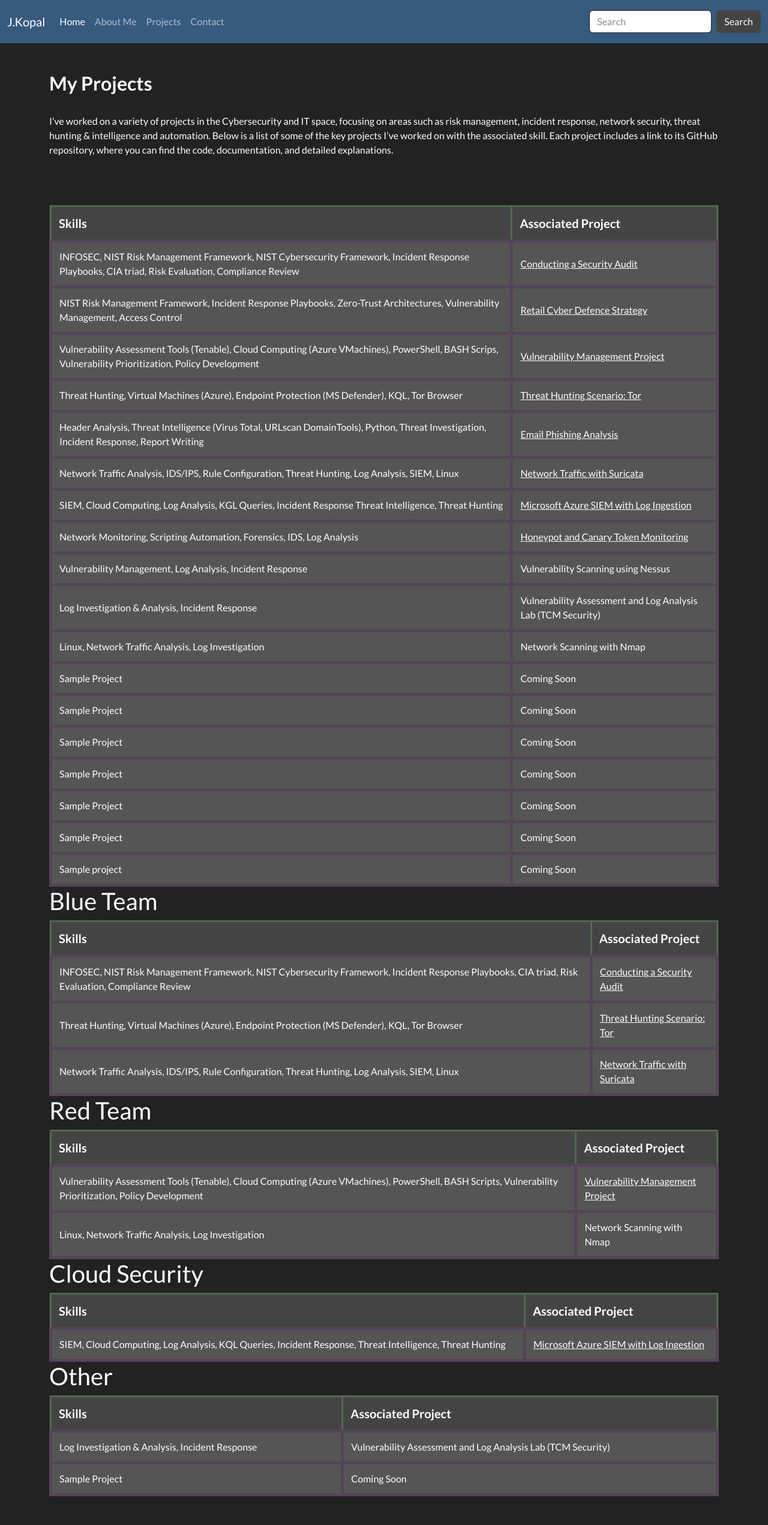
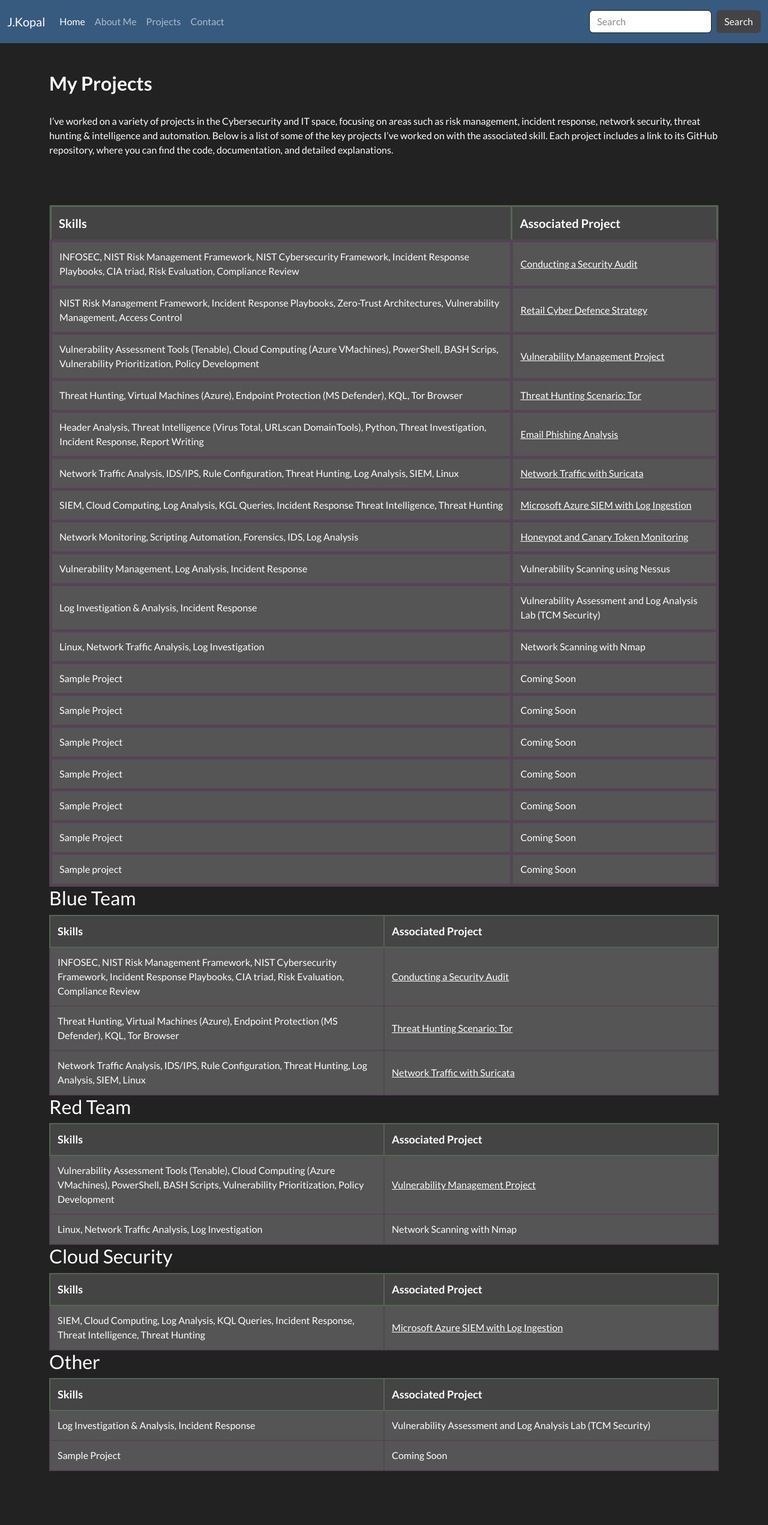
Before and after one commit to JKopal101/jkopal101.github.io, a Jekyll site: the page built from projects.md, in a window 1280 px wide. Shown: the whole page at 60% size. Built offline with Jekyll 4.4.1, drawn with Linux system fonts in a browser that asks for light colours; after the commit the page ends 2500 px from its top, so only the background shows below that.

Commit message:
Update projects.md

```diff
--- a/projects.md
+++ b/projects.md
@@ -131,82 +131,84 @@ I’ve worked on a variety of projects in the Cybersecurity and IT space, focusi
 
 
 
-<h2 style="color: #fff;">Blue Team</h2>
-<table style="width:100%; background-color:#333; color:#fff; border-collapse:collapse; border:1px solid #555;">
+
+
+<h3 style="color: #fff;">Blue Team</h3>
+<table style="width:100%; background-color:#333; color:#fff; border-collapse:collapse; border:1px solid #555; table-layout:fixed;">
   <thead>
     <tr style="background-color:#444;">
-      <th style="font-size: 20px; padding:12px; border:3px solid #565;">Skills</th>
-      <th style="font-size: 20px; padding:12px; border:3px solid #565;">Associated Project</th>
+      <th style="font-size: 18px; padding:12px; border:2px solid #565;">Skills</th>
+      <th style="font-size: 18px; padding:12px; border:2px solid #565;">Associated Project</th>
     </tr>
   </thead>
   <tbody>
     <tr style="background-color:#555;">
-      <td style="padding:12px; border:5px solid #545;">INFOSEC, NIST Risk Management Framework, NIST Cybersecurity Framework, Incident Response Playbooks, CIA triad, Risk Evaluation, Compliance Review</td>
-      <td style="padding:12px; border:5px solid #545;"><a href="https://github.com/JKopal101/Conducting-a-Security-Audit" style="color:white;">Conducting a Security Audit</a></td>
+      <td style="padding:12px; border:2px solid #545;">INFOSEC, NIST Risk Management Framework, NIST Cybersecurity Framework, Incident Response Playbooks, CIA triad, Risk Evaluation, Compliance Review</td>
+      <td style="padding:12px; border:2px solid #545;"><a href="https://github.com/JKopal101/Conducting-a-Security-Audit" style="color:white;">Conducting a Security Audit</a></td>
     </tr>
     <tr style="background-color:#555;">
-      <td style="padding:12px; border:5px solid #545;">Threat Hunting, Virtual Machines (Azure), Endpoint Protection (MS Defender), KQL, Tor Browser</td>
-      <td style="padding:12px; border:5px solid #545;"><a href="https://github.com/JKopal101/threat-hunting-scenario-tor" style="color:white;">Threat Hunting Scenario: Tor</a></td>
+      <td style="padding:12px; border:2px solid #545;">Threat Hunting, Virtual Machines (Azure), Endpoint Protection (MS Defender), KQL, Tor Browser</td>
+      <td style="padding:12px; border:2px solid #545;"><a href="https://github.com/JKopal101/threat-hunting-scenario-tor" style="color:white;">Threat Hunting Scenario: Tor</a></td>
     </tr>
     <tr style="background-color:#555;">
-      <td style="padding:12px; border:5px solid #545;">Network Traffic Analysis, IDS/IPS, Rule Configuration, Threat Hunting, Log Analysis, SIEM, Linux</td>
-      <td style="padding:12px; border:5px solid #545;"><a href="https://github.com/JKopal101/network-traffic-with-suricata" style="color:white;">Network Traffic with Suricata</a></td>
+      <td style="padding:12px; border:2px solid #545;">Network Traffic Analysis, IDS/IPS, Rule Configuration, Threat Hunting, Log Analysis, SIEM, Linux</td>
+      <td style="padding:12px; border:2px solid #545;"><a href="https://github.com/JKopal101/network-traffic-with-suricata" style="color:white;">Network Traffic with Suricata</a></td>
     </tr>
   </tbody>
 </table>
 
-<h2 style="color: #fff;">Red Team</h2>
-<table style="width:100%; background-color:#333; color:#fff; border-collapse:collapse; border:1px solid #555;">
+<h3 style="color: #fff;">Red Team</h3>
+<table style="width:100%; background-color:#333; color:#fff; border-collapse:collapse; border:1px solid #555; table-layout:fixed;">
   <thead>
     <tr style="background-color:#444;">
-      <th style="font-size: 20px; padding:12px; border:3px solid #565;">Skills</th>
-      <th style="font-size: 20px; padding:12px; border:3px solid #565;">Associated Project</th>
+      <th style="font-size: 18px; padding:12px; border:2px solid #565;">Skills</th>
+      <th style="font-size: 18px; padding:12px; border:2px solid #565;">Associated Project</th>
     </tr>
   </thead>
   <tbody>
     <tr style="background-color:#555;">
-      <td style="padding:12px; border:5px solid #545;">Vulnerability Assessment Tools (Tenable), Cloud Computing (Azure VMachines), PowerShell, BASH Scripts, Vulnerability Prioritization, Policy Development</td>
-      <td style="padding:12px; border:5px solid #545;"><a href="https://github.com/JKopal101/vulnerability-management-project" style="color:white;">Vulnerability Management Project</a></td>
+      <td style="padding:12px; border:2px solid #545;">Vulnerability Assessment Tools (Tenable), Cloud Computing (Azure VMachines), PowerShell, BASH Scripts, Vulnerability Prioritization, Policy Development</td>
+      <td style="padding:12px; border:2px solid #545;"><a href="https://github.com/JKopal101/vulnerability-management-project" style="color:white;">Vulnerability Management Project</a></td>
     </tr>
     <tr style="background-color:#555;">
-      <td style="padding:12px; border:5px solid #545;">Linux, Network Traffic Analysis, Log Investigation</td>
-      <td style="padding:12px; border:5px solid #545;">Network Scanning with Nmap</td>
+      <td style="padding:12px; border:2px solid #545;">Linux, Network Traffic Analysis, Log Investigation</td>
+      <td style="padding:12px; border:2px solid #545;">Network Scanning with Nmap</td>
     </tr>
   </tbody>
 </table>
 
-<h2 style="color: #fff;">Cloud Security</h2>
-<table style="width:100%; background-color:#333; color:#fff; border-collapse:collapse; border:1px solid #555;">
+<h3 style="color: #fff;">Cloud Security</h3>
+<table style="width:100%; background-color:#333; color:#fff; border-collapse:collapse; border:1px solid #555; table-layout:fixed;">
   <thead>
     <tr style="background-color:#444;">
-      <th style="font-size: 20px; padding:12px; border:3px solid #565;">Skills</th>
-      <th style="font-size: 20px; padding:12px; border:3px solid #565;">Associated Project</th>
+      <th style="font-size: 18px; padding:12px; border:2px solid #565;">Skills</th>
+      <th style="font-size: 18px; padding:12px; border:2px solid #565;">Associated Project</th>
     </tr>
   </thead>
   <tbody>
     <tr style="background-color:#555;">
-      <td style="padding:12px; border:5px solid #545;">SIEM, Cloud Computing, Log Analysis, KQL Queries, Incident Response, Threat Intelligence, Threat Hunting</td>
-      <td style="padding:12px; border:5px solid #545;"><a href="https://github.com/JKopal101/ms-azure-with-siem" style="color:white;">Microsoft Azure SIEM with Log Ingestion</a></td>
+      <td style="padding:12px; border:2px solid #545;">SIEM, Cloud Computing, Log Analysis, KQL Queries, Incident Response, Threat Intelligence, Threat Hunting</td>
+      <td style="padding:12px; border:2px solid #545;"><a href="https://github.com/JKopal101/ms-azure-with-siem" style="color:white;">Microsoft Azure SIEM with Log Ingestion</a></td>
     </tr>
   </tbody>
 </table>
 
-<h2 style="color: #fff;">Other</h2>
-<table style="width:100%; background-color:#333; color:#fff; border-collapse:collapse; border:1px solid #555;">
+<h3 style="color: #fff;">Other</h3>
+<table style="width:100%; background-color:#333; color:#fff; border-collapse:collapse; border:1px solid #555; table-layout:fixed;">
   <thead>
     <tr style="background-color:#444;">
-      <th style="font-size: 20px; padding:12px; border:3px solid #565;">Skills</th>
-      <th style="font-size: 20px; padding:12px; border:3px solid #565;">Associated Project</th>
+      <th style="font-size: 18px; padding:12px; border:2px solid #565;">Skills</th>
+      <th style="font-size: 18px; padding:12px; border:2px solid #565;">Associated Project</th>
     </tr>
   </thead>
   <tbody>
     <tr style="background-color:#555;">
-      <td style="padding:12px; border:5px solid #545;">Log Investigation & Analysis, Incident Response</td>
-      <td style="padding:12px; border:5px solid #545;">Vulnerability Assessment and Log Analysis Lab (TCM Security)</td>
+      <td style="padding:12px; border:2px solid #545;">Log Investigation & Analysis, Incident Response</td>
+      <td style="padding:12px; border:2px solid #545;">Vulnerability Assessment and Log Analysis Lab (TCM Security)</td>
     </tr>
     <tr style="background-color:#555;">
-      <td style="padding:12px; border:5px solid #545;">Sample Project</td>
-      <td style="padding:12px; border:5px solid #545;">Coming Soon</td>
+      <td style="padding:12px; border:2px solid #545;">Sample Project</td>
+      <td style="padding:12px; border:2px solid #545;">Coming Soon</td>
     </tr>
   </tbody>
 </table>
```
